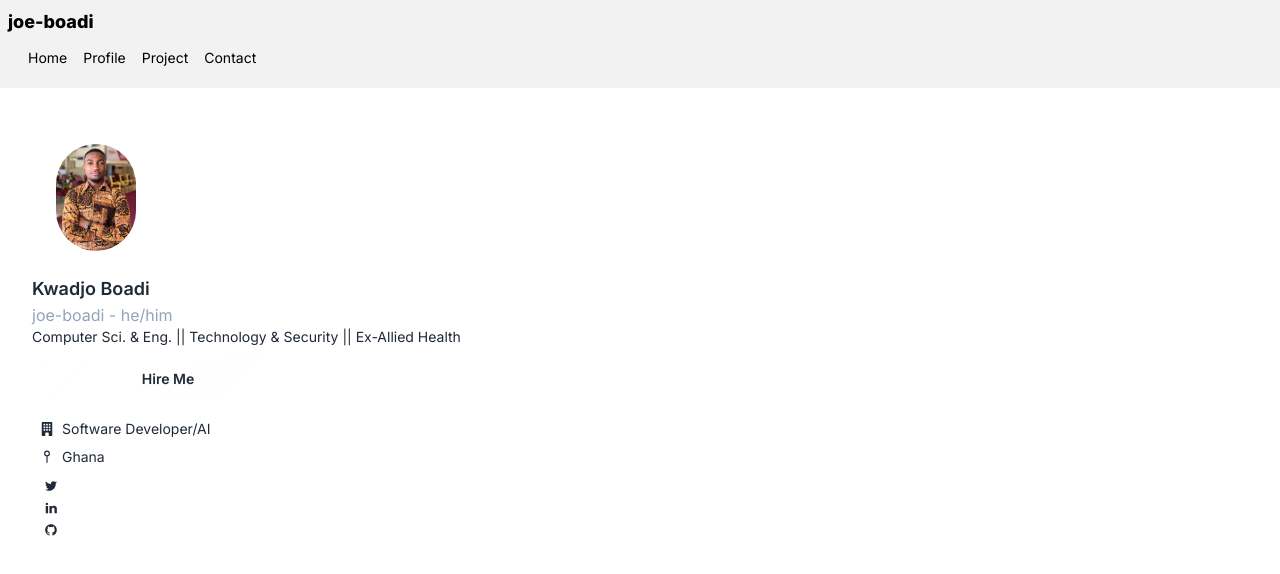
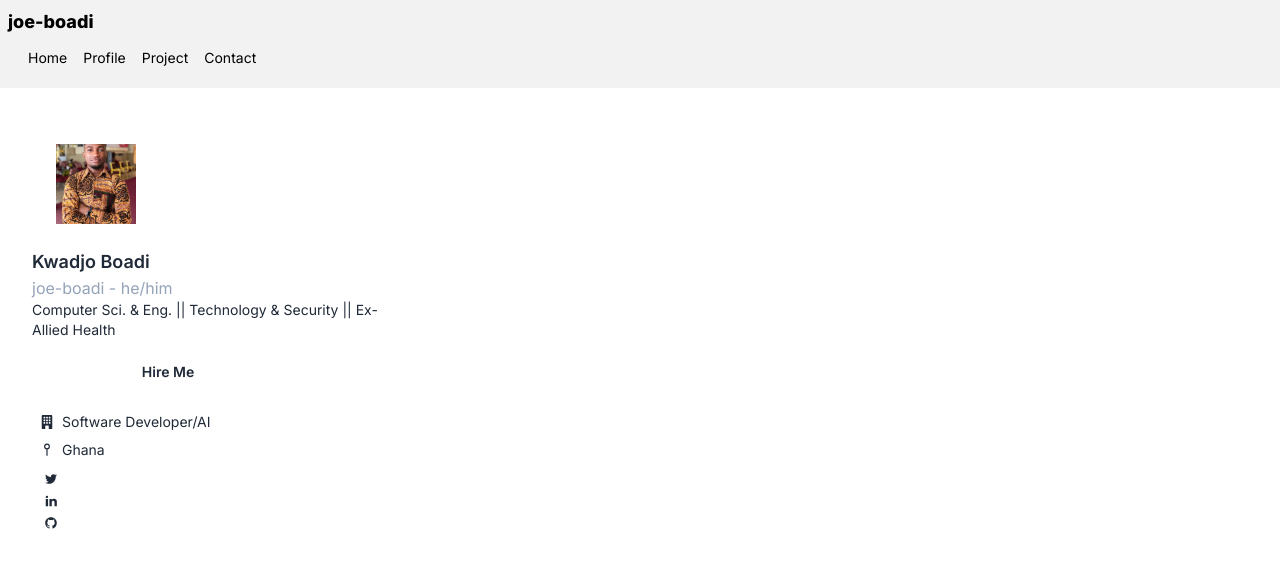
Before and after one commit to joe-boadi/my-portfolio, a Next.js app: page / in a window 1280 px wide. Shown: the top 574 px of the page. Built offline with nearby package versions, Linux system fonts and the light colour scheme.

Commit message:
Orient profile with right dimensions

```diff
--- a/app/Components/Sidebar.tsx
+++ b/app/Components/Sidebar.tsx
@@ -1,34 +1,35 @@
 import Image from "next/image"
-import {BsBuildingFill} from "react-icons/bs"
-import { GrLocationPin } from "react-icons/gr"
-import { RiGithubFill, RiLinkedinFill, RiTwitterXFill } from "react-icons/ri"
-import HireMe from "./HireMe"
 import IconLinks from "../utils/Iconslink"
 
 export default function Sidebar() {
     return(
-        <div className="bg-base-100 p-8 text-base-content">
-            {/*TODO*/}
-            {/* Profile picture/Hero Image*/}
+        <div className="fixed left-0 flex flex-col w-1/3 bg-base-100 p-8 text-base-content items-centers justify-center">
+            <div className="max-w-md mb-4">
                 <div>
+                    <div className="avatar rounded-badge">
+                        <div className="rounded-sm border-bg-accent m-4 p-2 w-24">
                             <Image
-                        className="rounded-full border-bg-accent m-4 p-2 w-24"
+                                // className="rounded-sm border-bg-accent m-4 p-2 w-24"
                                 src="/images/KBM-headshot.jpg"
-                        width={200}
-                        height={200}
+                                width={150}
+                                height={100}
                                 alt="Picture of the author"
+                                priority={false}
                             />
+                        </div>
+                    </div>
                     <h2 className="text-lg font-semibold">Kwadjo Boadi</h2>
                     <h3 className="text-slate-400">joe-boadi - he/him</h3>
                     <p className="text-sm">
                         Computer Sci. & Eng. || Technology & Security || Ex-Allied Health
                     </p>
+                    <button className="btn btn-outline btn-wide glass text-sm m-2 p-2 rounded-lg">Hire Me</button>
                 </div>
-            <button className="btn btn-outline btn-wide glass text-sm m-2 p-2 rounded-lg">Hire Me</button>
                 {/*Experience, Location, status & "Hire me" button*/}
                 <div className="m-0 p-1 text-sm">
                     <IconLinks />
                 </div>
             </div>
+        </div>
     )
 }
```
Lines whose indentation alone changed are shown as unchanged.
